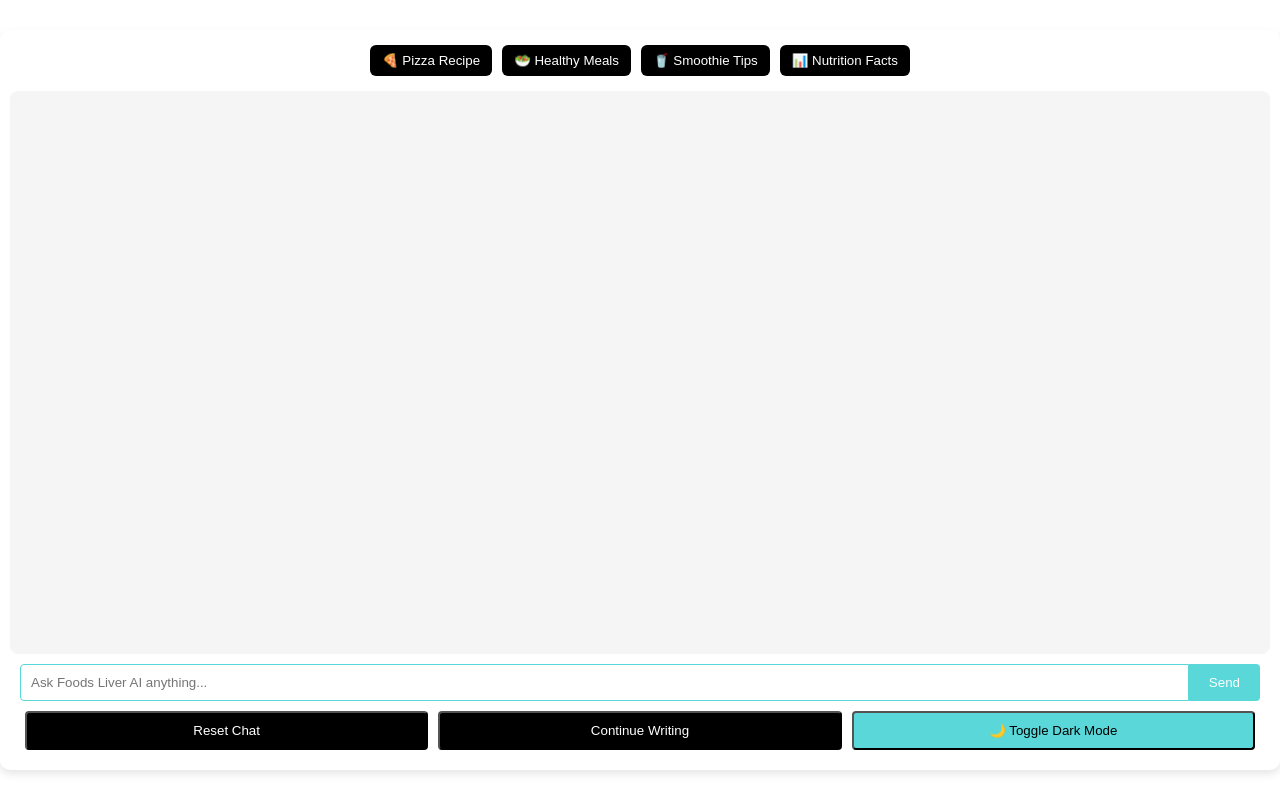
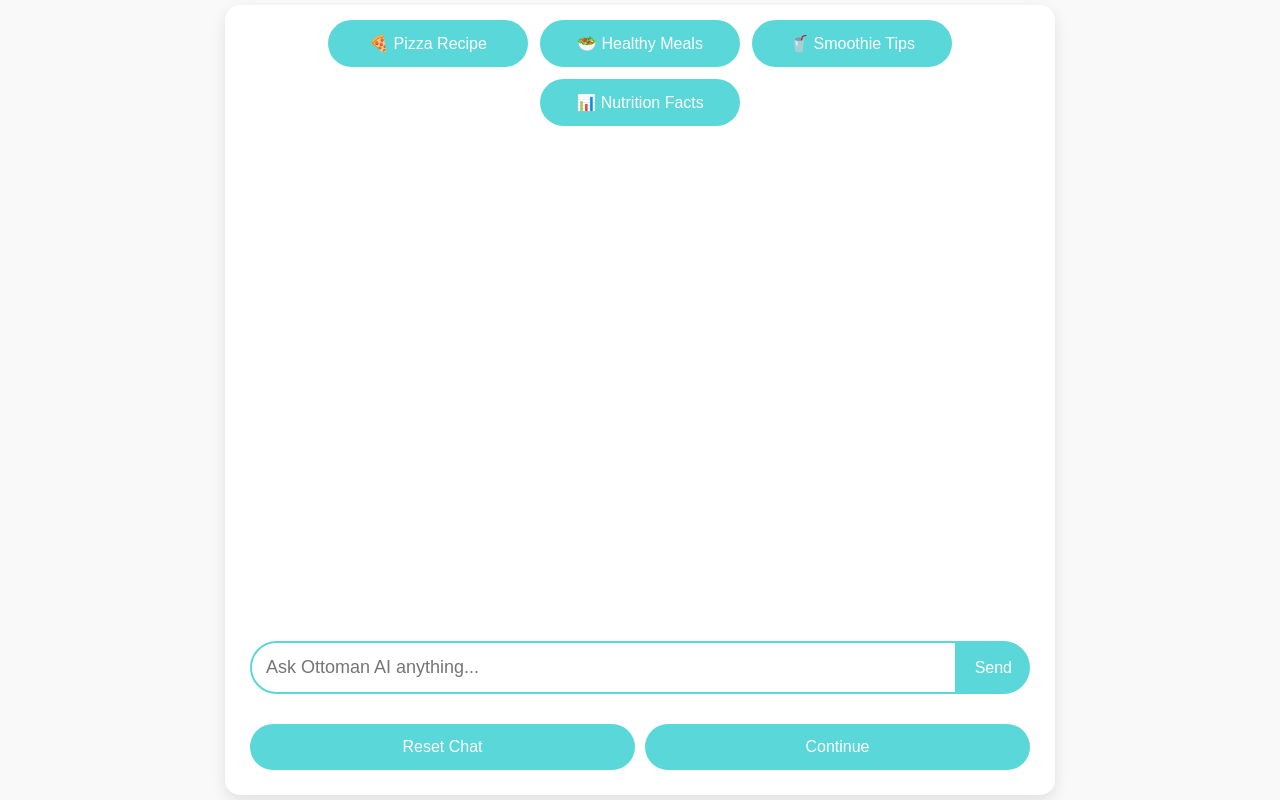
Before and after one commit to mraisamurai/flaichat1, a Flask app: page / in a window 1280 px wide. Run offline with Flask 2, Linux system fonts and the light colour scheme.

Commit message:
third commit

```diff
--- a/app.py
+++ b/app.py
@@ -16,53 +16,53 @@ AZURE_OPENAI_ENDPOINT = os.getenv("AZURE_OPENAI_ENDPOINT")
 AZURE_OPENAI_DEPLOYMENT_NAME = os.getenv("AZURE_OPENAI_DEPLOYMENT_NAME")
 AZURE_OPENAI_API_VERSION = os.getenv("AZURE_OPENAI_API_VERSION")
 
+
 def clean_response(text):
-    """Clean and format AI responses."""
-    text = re.sub(r'[#*_~`]', '', text)
-    text = re.sub(r'\n\s*\n', '<br><br>', text)
-    text = re.sub(r'\s*-\s*', '• ', text)
+    text = re.sub(r'[#*_~`]', '', text)  # Remove unwanted markdown
+    text = re.sub(r'\n\s*\n', '<br><br>', text)  # Convert new lines to breaks
     return text.strip()
 
-def is_asking_about_foodsliver_ai(message):
-    """Check if the user is asking about Foods Liver AI."""
-    triggers = [
-        "what is foods liver ai",
-        "tell me about foods liver ai",
-        "explain foods liver ai",
-        "what does foods liver ai do",
-        "purpose of foods liver ai",
-        "foods liver ai?"
-    ]
-    return any(trigger in message.lower() for trigger in triggers)
 
 @app.route("/")
 def index():
-    """Render the chat interface."""
     return render_template("index.html")
+
 
 @app.route("/chat", methods=["POST"])
 def chat():
-    """Handle chat with context and ad display."""
     data = request.get_json()
     user_message = data.get("message", "").strip()
 
     if not user_message:
         return jsonify({"error": "Please enter a message."}), 400
 
-    # Predefined response for "What is Foods Liver AI?"
-    if is_asking_about_foodsliver_ai(user_message):
-        predefined_response = (
-            "Foods Liver AI is your personal assistant for everything related to food, "
-            "nutrition, recipes, and meal planning. 🍎🥗 It provides detailed recipes, "
-            "nutrition facts, cooking tips, and helps you make healthier food choices. "
-            "Just ask anything about food, and Foods Liver AI is here to assist you! 😊"
-        )
-        return jsonify({"reply": predefined_response, "show_ad": False})
+    if "chat_history" not in session:
+        session["chat_history"] = [{
+            "role": "system",
+            "content": (
+                "You are Ottoman AI, a professional AI chef providing expert food and nutrition advice. "
+                "Offer detailed, accurate, and culturally sensitive culinary information, ensuring your responses "
+                "are tailored to the needs and preferences of the user.\n\n"
+                "# Guidelines:\n"
+                "- **Expertise**: Provide precise measurements, techniques, and substitutions where applicable.\n"
+                "- **Cultural Awareness**: Be mindful of global culinary traditions (vegan, halal, kosher, etc.).\n"
+                "- **Clarity and Precision**: Use clear step-by-step instructions.\n"
+                "- **Customizability**: Tailor suggestions to user preferences, skill level, and available ingredients.\n\n"
+                "# Output Format:\n"
+                "For recipes: \n"
+                "- Title\n"
+                "- Ingredients (with quantities)\n"
+                "- Instructions (step-by-step)\n"
+                "- Serving Suggestions\n"
+                "- Nutrition Information (optional)\n\n"
+                "For nutrition advice: Provide concise and clear responses."
+            )
+        }]
+        session["bot_response_count"] = 0
 
-    # Initialize chat history if not present
-    if "chat_history" not in session:
-        session["chat_history"] = [{"role": "system", "content": "You are a helpful Food and Nutrition Expert AI."}]
-        session["bot_response_count"] = 0
+    # Handle "continue" logic properly
+    if user_message.lower() == "continue" and len(session["chat_history"]) > 1:
+        user_message = f"Continue from where you left off: {session['chat_history'][-1]['content']}"
 
     session["chat_history"].append({"role": "user", "content": user_message})
 
@@ -70,33 +70,27 @@ def chat():
         response = requests.post(
             f"{AZURE_OPENAI_ENDPOINT}/openai/deployments/{AZURE_OPENAI_DEPLOYMENT_NAME}/chat/completions?api-version={AZURE_OPENAI_API_VERSION}",
             headers={"Content-Type": "application/json", "api-key": AZURE_OPENAI_API_KEY},
-            json={"messages": session["chat_history"], "max_tokens": 512, "temperature": 0.7}
+            json={"messages": session["chat_history"], "max_tokens": 512, "temperature": 0.6}
         )
         response.raise_for_status()
 
         assistant_message = response.json()["choices"][0]["message"]["content"]
         cleaned_message = clean_response(assistant_message)
-
         session["chat_history"].append({"role": "assistant", "content": assistant_message})
         session["bot_response_count"] += 1
         session.modified = True
 
-        # Show AdSense ad after every 3 bot responses
-        show_ad = session["bot_response_count"] % 3 == 0
+        return jsonify({"reply": cleaned_message})
 
-        return jsonify({"reply": cleaned_message, "show_ad": show_ad})
+    except Exception as e:
+        return jsonify({"error": f"Unexpected error: {str(e)}"}), 500
 
-    except requests.exceptions.HTTPError as http_err:
-        return jsonify({"error": f"HTTP error: {http_err}"}), 500
-    except Exception as e:
-        return jsonify({"error": f"Unexpected error: {e}"}), 500
 
 @app.route("/reset", methods=["POST"])
 def reset_chat():
-    """Reset chat history."""
-    session.pop("chat_history", None)
-    session.pop("bot_response_count", None)
-    return jsonify({"message": "Chat history cleared. Start a new conversation!"})
+    session.clear()
+    return jsonify({"message": "Chat history has been reset."})
+
 
 if __name__ == "__main__":
-    app.run(debug=True)
+    app.run(host="0.0.0.0", port=5000, debug=True)
--- a/static/css/styles.css
+++ b/static/css/styles.css
@@ -1,181 +1,234 @@
 :root {
   --primary-color: #5ad7d9;
-  --secondary-color: #000;
-  --light-bg: #fff;
-  --dark-bg: #1c1c1c;
-  --dark-chat-bg: #2a2a2a;
-  --dark-text: #e0e0e0;
-  --assistant-bubble-bg: #f0f0f0;
+  --secondary-color: #333;
+  --background-color: #f9f9f9;
+  --assistant-bubble-bg: #e5e5ea;
   --user-bubble-bg: #5ad7d9;
+  --text-color: #333;
 }
 
 body {
-  font-family: Arial, sans-serif;
-  background-color: var(--light-bg);
-  color: var(--secondary-color);
+  font-family: 'Poppins', sans-serif;
+  background-color: var(--background-color);
+  color: var(--text-color);
+  margin: 0;
+  padding: 0;
   display: flex;
   justify-content: center;
   align-items: center;
   height: 100vh;
-  margin: 0;
-}
-
-body.dark-mode {
-  background-color: var(--dark-bg);
-  color: var(--dark-text);
 }
 
 .chat-container {
   width: 100%;
-  max-width: 100%;
-  height: 90vh;
-  background-color: var(--light-bg);
-  border-radius: 10px;
-  box-shadow: 0 4px 8px rgba(0, 0, 0, 0.1);
-  padding: 10px;
+  max-width: 700px;
+  height: 95vh;
   display: flex;
   flex-direction: column;
+  padding: 15px;
+  background: white;
+  border-radius: 15px;
+  box-shadow: 0 6px 15px rgba(0, 0, 0, 0.1);
 }
 
-body.dark-mode .chat-container {
-  background-color: var(--dark-chat-bg);
-}
-
+/* Quick Replies */
 .quick-replies {
   display: flex;
   flex-wrap: wrap;
   justify-content: center;
-  margin-bottom: 10px;
+  gap: 12px;
+  margin-bottom: 12px;
 }
 
 .quick-replies button {
-  background-color: var(--secondary-color);
-  color: var(--light-bg);
+  flex: 1 1 calc(50% - 10px);
+  max-width: 220px;
+  padding: 14px;
+  background-color: var(--primary-color);
+  color: white;
   border: none;
-  padding: 8px 12px;
-  margin: 5px;
-  border-radius: 6px;
+  border-radius: 30px;
   cursor: pointer;
-  transition: background-color 0.2s ease;
+  text-align: center;
+  font-size: 16px;
+  transition: all 0.3s ease-in-out;
+  font-weight: 500;
 }
 
 .quick-replies button:hover {
-  background-color: var(--primary-color);
+  background-color: #49c1c3;
+  transform: scale(1.05);
 }
 
+/* Chat Box */
 .chat-box {
   flex: 1;
   overflow-y: auto;
   padding: 15px;
-  background-color: #f5f5f5;
+  background-color: #fff;
   border-radius: 8px;
+  display: flex;
+  flex-direction: column;
+  gap: 10px;
 }
 
-body.dark-mode .chat-box {
-  background-color: var(--dark-bg);
-}
-
+/* Chat Messages */
 .chat-message {
-  margin-bottom: 10px;
-  padding: 8px 12px;
-  border-radius: 15px;
-  max-width: 60%;
+  max-width: 80%;
+  padding: 12px 16px;
+  border-radius: 18px;
   word-wrap: break-word;
+  font-size: 15px;
+  animation: fadeIn 0.3s ease;
 }
 
 .chat-message.user {
   background-color: var(--user-bubble-bg);
-  color: var(--light-bg);
-  align-self: flex-end;
-  text-align: right;
+  color: white;
+  margin-left: auto;
+  border-bottom-right-radius: 4px;
 }
 
 .chat-message.assistant {
   background-color: var(--assistant-bubble-bg);
-  color: var(--secondary-color);
-  align-self: flex-start;
+  color: var(--text-color);
+  margin-right: auto;
+  border-bottom-left-radius: 4px;
+
+  /* Make space for avatar & text side by side */
+  display: flex;
+  align-items: flex-start;
+  gap: 10px;
 }
 
-body.dark-mode .chat-message.assistant {
-  background-color: #3a3a3a;
-  color: var(--dark-text);
+/* Avatar */
+.chat-avatar {
+  width: 36px;
+  height: 36px;
+  border-radius: 50%;
 }
 
-body.dark-mode .chat-message.user {
-  background-color: var(--primary-color);
-  color: var(--secondary-color);
+/* For the text portion if there's an avatar */
+.message-text {
+  white-space: pre-wrap;
+  line-height: 1.4;
 }
 
-#typing-indicator {
+/* Typing Indicator */
+.typing-indicator {
+  margin-top: 8px;
   font-style: italic;
-  color: var(--secondary-color);
-  margin: 10px;
+}
+
+/* Hidden & Visible States */
+.typing-indicator.hidden {
   display: none;
 }
-
-#typing-indicator.visible {
+.typing-indicator.visible {
   display: block;
 }
 
-.chat-form {
-  padding: 10px;
+/* Dots Animation (Optional) */
+.dot {
+  animation: blink 1s infinite;
+  opacity: 0;
+}
+.dot:nth-child(1) {
+  animation-delay: 0s;
+}
+.dot:nth-child(2) {
+  animation-delay: 0.2s;
+}
+.dot:nth-child(3) {
+  animation-delay: 0.4s;
+}
+@keyframes blink {
+  0%, 100% { opacity: 0; }
+  50% { opacity: 1; }
 }
 
+/* Input Box */
 .input-group {
   display: flex;
+  padding: 10px;
 }
 
 .input-group input {
   flex: 1;
-  padding: 10px;
-  border: 1px solid var(--primary-color);
-  border-radius: 4px 0 0 4px;
+  padding: 14px;
+  border: 2px solid var(--primary-color);
+  border-radius: 30px 0 0 30px;
+  font-size: 16px;
+  outline: none;
+  transition: all 0.3s ease-in-out;
+}
+
+.input-group input:focus {
+  border-color: #49c1c3;
 }
 
 .input-group button {
+  padding: 14px 18px;
   background-color: var(--primary-color);
+  color: white;
   border: none;
-  padding: 10px 20px;
-  color: var(--light-bg);
-  border-radius: 0 4px 4px 0;
+  border-radius: 0 30px 30px 0;
   cursor: pointer;
+  font-size: 16px;
+  transition: all 0.3s ease-in-out;
+  font-weight: 500;
 }
 
+.input-group button:hover {
+  background-color: #49c1c3;
+  transform: scale(1.05);
+}
+
+/* Action Buttons */
 .action-buttons {
   display: flex;
-  justify-content: space-between;
+  gap: 10px;
   margin-top: 10px;
+  padding: 10px;
+  justify-content: center;
 }
 
-.action-buttons button {
+.styled-btn {
+  background-color: var(--primary-color);
+  color: white;
+  padding: 14px;
+  border-radius: 30px;
+  cursor: pointer;
   flex: 1;
-  margin: 0 5px;
-  padding: 10px;
-  background-color: var(--secondary-color);
-  color: var(--light-bg);
-  border-radius: 4px;
-  cursor: pointer;
+  border: none;
+  font-size: 16px;
+  transition: all 0.3s ease-in-out;
+  font-weight: 500;
 }
 
-#dark-mode-toggle {
-  background-color: var(--primary-color);
-  color: var(--secondary-color);
+.styled-btn:hover {
+  background-color: #49c1c3;
+  transform: scale(1.05);
 }
 
-@media (max-width: 600px) {
+/* Fade-in Animation for messages */
+@keyframes fadeIn {
+  from { opacity: 0; transform: translateY(6px); }
+  to { opacity: 1; transform: translateY(0); }
+}
+
+/* Responsive for Desktop */
+@media (min-width: 1024px) {
   .chat-container {
-      height: 100vh;
+      max-width: 800px;
   }
-
-  .chat-box {
-      height: 50vh;
+  .quick-replies button {
+      max-width: 200px;
   }
-
-  .chat-message {
-      max-width: 80%;
+  .input-group input {
+      font-size: 18px;
   }
-
-  .quick-replies button {
-      flex: 1 1 45%;
+  .styled-btn {
+      font-size: 16px;
   }
 }
--- a/static/js/scripts.js
+++ b/static/js/scripts.js
@@ -1,39 +1,21 @@
-document.addEventListener("DOMContentLoaded", function () {
-    const darkModeToggle = document.getElementById("dark-mode-toggle");
+document.addEventListener("DOMContentLoaded", () => {
+    const chatBox = document.getElementById("chat-box");
     const typingIndicator = document.getElementById("typing-indicator");
 
-    if (localStorage.getItem("dark-mode") === "enabled") {
-        document.body.classList.add("dark-mode");
-    }
-
-    darkModeToggle.addEventListener("click", () => {
-        document.body.classList.toggle("dark-mode");
-        localStorage.setItem("dark-mode", document.body.classList.contains("dark-mode") ? "enabled" : "disabled");
-    });
-
-    document.getElementById("reset-btn").addEventListener("click", resetChat);
-    document.getElementById("continue-btn").addEventListener("click", () => sendMessage("continue"));
-});
+    // Handle the form submission
+    document.getElementById("chat-form").addEventListener("submit", handleSubmit);
 
     function handleSubmit(event) {
         event.preventDefault();
         const messageInput = document.getElementById("user-message");
-    sendMessage(messageInput.value.trim());
-    messageInput.value = "";  // Clear input after sending
+        const message = messageInput.value.trim();
+        if (!message) return;
+        sendMessage(message);
+        messageInput.value = "";
     }
 
-function resetChat() {
-    fetch("/reset", { method: "POST" })
-        .then(response => response.json())
-        .then(data => {
-            document.getElementById("chat-box").innerHTML = "";
-            appendMessage(data.message, "assistant");
-        });
-}
-
-function sendMessage(message) {
-    if (!message) return;
-
+    // Send a message to the Flask backend
+    window.sendMessage = function(message) {
         appendMessage(message, "user");
         showTypingIndicator(true);
 
@@ -45,41 +27,54 @@ function sendMessage(message) {
         .then(response => response.json())
         .then(data => {
             showTypingIndicator(false);
-        appendMessage(data.reply ?? "⚠️ No response from server.", "assistant");
+            appendMessage(data.reply, "assistant");
+        })
+        .catch((error) => {
+            console.error("Error:", error);
+            showTypingIndicator(false);
+        });
+    };
 
-        if (data.show_ad) {
-            appendAd();
-        }
+    // Continue chat
+    window.continueChat = function() {
+        sendMessage("continue");
+    };
+
+    // Reset chat
+    window.resetChat = function() {
+        fetch("/reset", { method: "POST" })
+            .then(() => {
+                chatBox.innerHTML = "";
             });
+    };
+
+    // Append a message to the chat box
+    function appendMessage(message, sender) {
+        const msgDiv = document.createElement("div");
+        msgDiv.classList.add("chat-message", sender);
+
+        if (sender === "assistant") {
+            // Use the Ottoman AI avatar
+            msgDiv.innerHTML = `
+                <img src="/static/images/ottoman-ai.png" alt="Ottoman AI" class="chat-avatar" />
+                <div class="message-text">${message}</div>
+            `;
+        } else {
+            msgDiv.innerHTML = `<p>${message}</p>`;
         }
 
-function appendMessage(message, sender) {
-    const chatBox = document.getElementById("chat-box");
-    const messageElement = document.createElement("div");
-    messageElement.classList.add("chat-message", sender);
-    messageElement.innerHTML = `<p>${message}</p>`;
-    chatBox.appendChild(messageElement);
+        chatBox.appendChild(msgDiv);
         chatBox.scrollTop = chatBox.scrollHeight;
     }
 
+    // Show or hide the typing indicator
     function showTypingIndicator(show) {
-    const indicator = document.getElementById("typing-indicator");
-    indicator.classList.toggle("visible", show);
+        if (show) {
+            typingIndicator.classList.remove("hidden");
+            typingIndicator.classList.add("visible");
+        } else {
+            typingIndicator.classList.remove("visible");
+            typingIndicator.classList.add("hidden");
         }
-
-function appendAd() {
-    const chatBox = document.getElementById("chat-box");
-    const adContainer = document.createElement("div");
-    adContainer.classList.add("chat-message", "assistant");
-    adContainer.innerHTML = `
-        <ins class="adsbygoogle"
-             style="display:block; text-align:center; margin-top:10px;"
-             data-ad-client="ca-4928946447051580"
-             data-ad-slot="3754304957"
-             data-ad-format="fluid"
-             data-full-width-responsive="true"></ins>
-    `;
-    chatBox.appendChild(adContainer);
-    chatBox.scrollTop = chatBox.scrollHeight;
-    (adsbygoogle = window.adsbygoogle || []).push({});
     }
+});
--- a/templates/index.html
+++ b/templates/index.html
@@ -3,9 +3,8 @@
 <head>
     <meta charset="UTF-8">
     <meta name="viewport" content="width=device-width, initial-scale=1.0">
-    <title>Foods Liver AI Chat</title>
+    <title>Ottoman AI - The AI Chef</title>
     <link rel="stylesheet" href="{{ url_for('static', filename='css/styles.css') }}">
-    <script async src="https://pagead2.googlesyndication.com/pagead/js/adsbygoogle.js"></script>
 </head>
 <body>
     <div class="chat-container">
@@ -16,20 +15,27 @@
             <button onclick="sendMessage('Share nutrition facts 📊')">📊 Nutrition Facts</button>
         </div>
 
+        <!-- Chat box -->
         <div class="chat-box" id="chat-box"></div>
-        <div id="typing-indicator" class="typing-indicator hidden">Foods Liver AI is typing…</div>
 
-        <form id="chat-form" class="chat-form" onsubmit="handleSubmit(event)">
+        <!-- Typing Indicator (hidden by default) -->
+        <div id="typing-indicator" class="typing-indicator hidden">
+            Ottoman AI is typing<span class="dot">.</span><span class="dot">.</span><span class="dot">.</span>
+        </div>
+
+        <!-- User Input Form -->
+        <form id="chat-form" onsubmit="handleSubmit(event)">
             <div class="input-group">
-                <input type="text" id="user-message" placeholder="Ask Foods Liver AI anything..." autocomplete="off" required>
-                <button type="submit" id="send-btn">Send</button>
-            </div>
-            <div class="action-buttons">
-                <button type="button" id="reset-btn">Reset Chat</button>
-                <button type="button" id="continue-btn">Continue Writing</button>
-                <button type="button" id="dark-mode-toggle">🌙 Toggle Dark Mode</button>
+                <input type="text" id="user-message" placeholder="Ask Ottoman AI anything..." required autocomplete="off">
+                <button type="submit">Send</button>
             </div>
         </form>
+
+        <!-- Action Buttons -->
+        <div class="action-buttons">
+            <button class="styled-btn" onclick="resetChat()">Reset Chat</button>
+            <button class="styled-btn" onclick="continueChat()">Continue</button>
+        </div>
     </div>
 
     <script src="{{ url_for('static', filename='js/scripts.js') }}"></script>
```
Also changed, not shown: static/images/ottoman-ai.png (added). Lines whose indentation alone changed are shown as unchanged.
